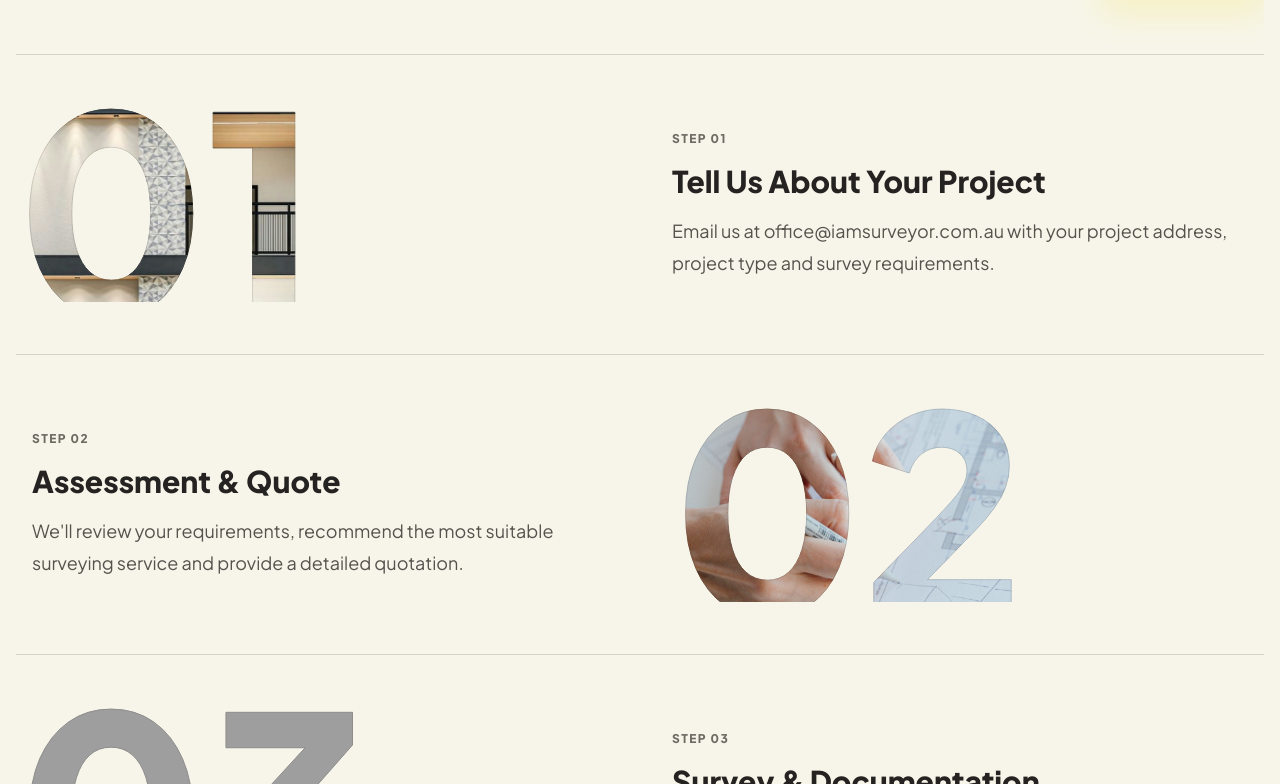
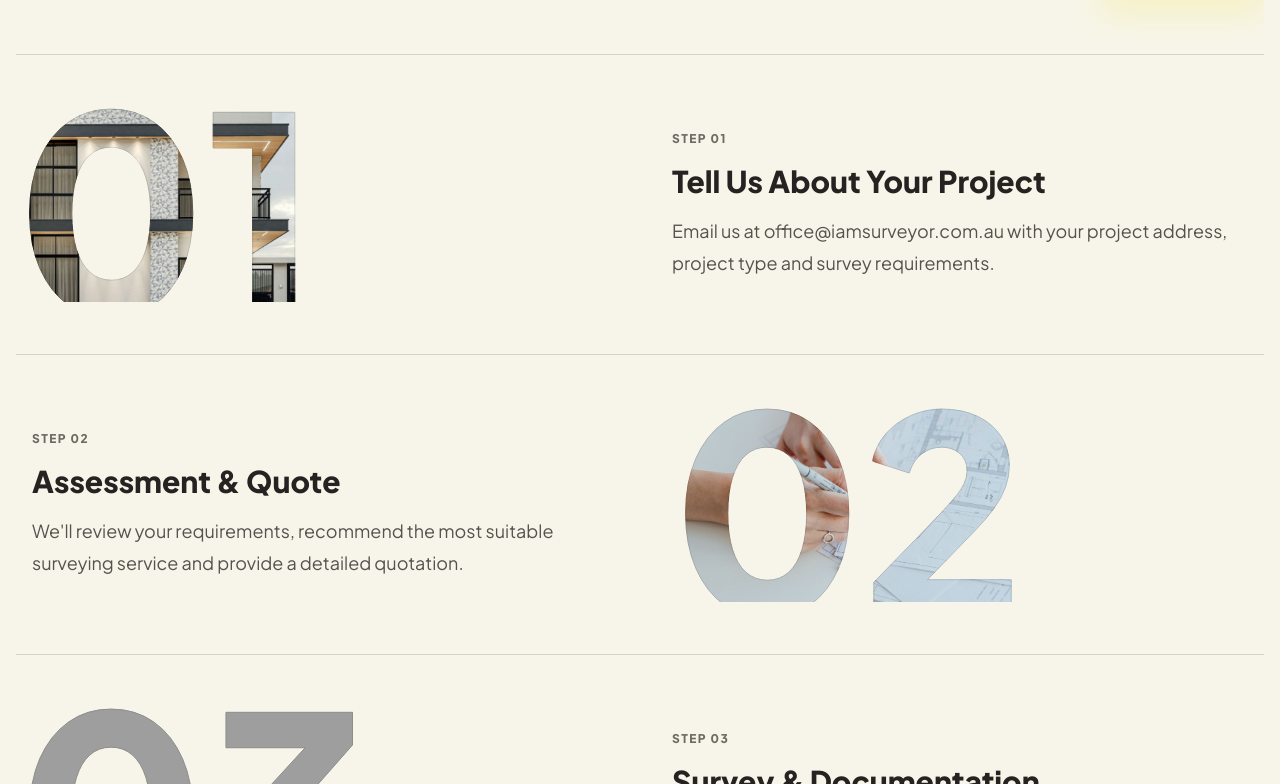
Before and after one commit to simingzhe0206-creator/IAM, a React (Vite) app: page / in a window 1280 px wide. Shown: the part 2356-3140 px from the top of the page. Built offline with nearby package versions, Linux system fonts and the light colour scheme; grey boxes are pictures that could not be loaded.

Commit message:
Revert "style: fill how we work number masks"
This reverts commit 5b7a438199fa77f4604b588b30ea0bac6adc8860.

```diff
--- a/src/styles.css
+++ b/src/styles.css
@@ -230,8 +230,8 @@ textarea {
   overflow: hidden;
   vertical-align: top;
   color: transparent;
-  background-position: center 42%;
-  background-size: 170% auto;
+  background-position: center;
+  background-size: cover;
   background-clip: text;
   -webkit-background-clip: text;
   font-size: clamp(8rem, 22vw, 17rem);
```
